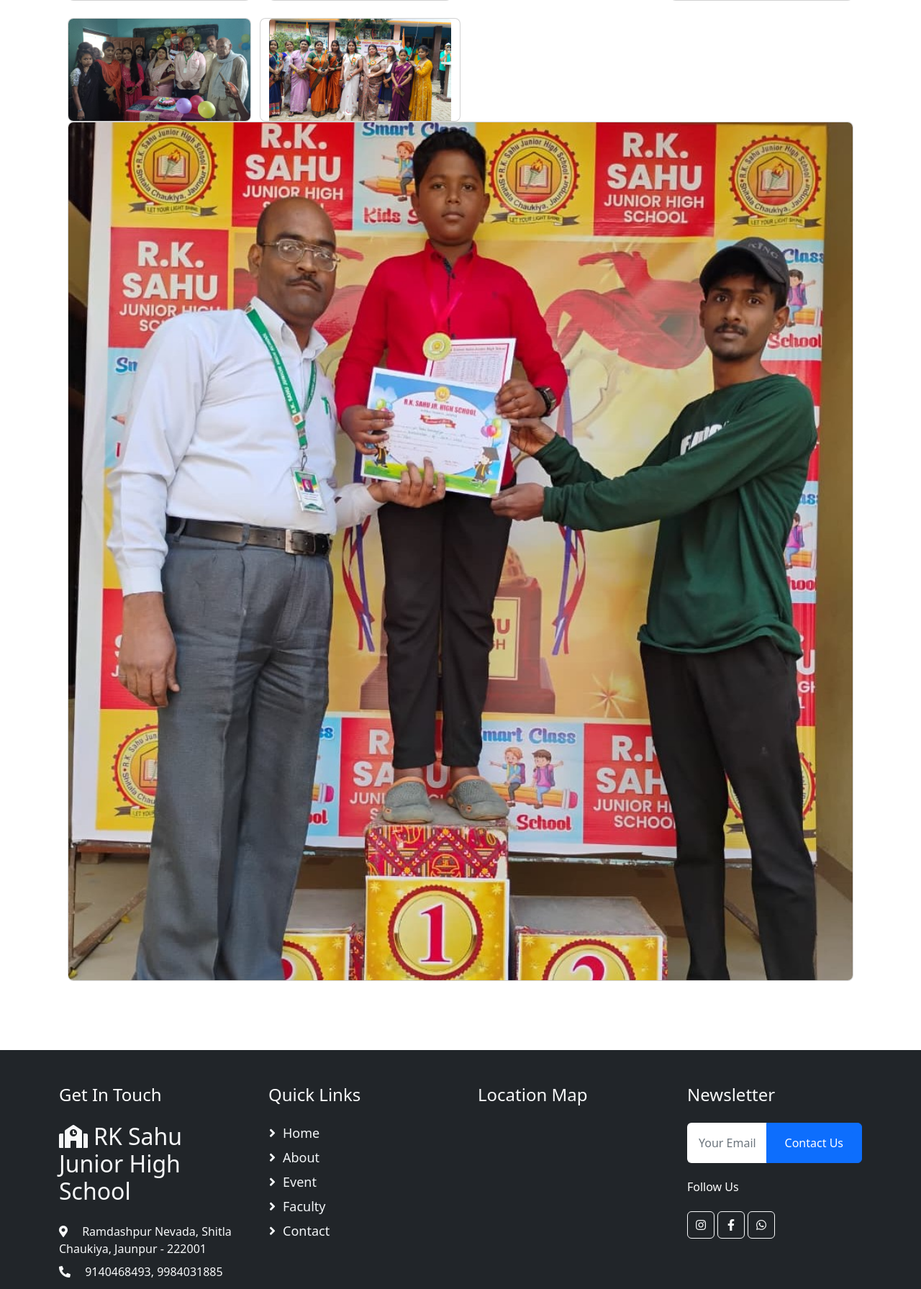
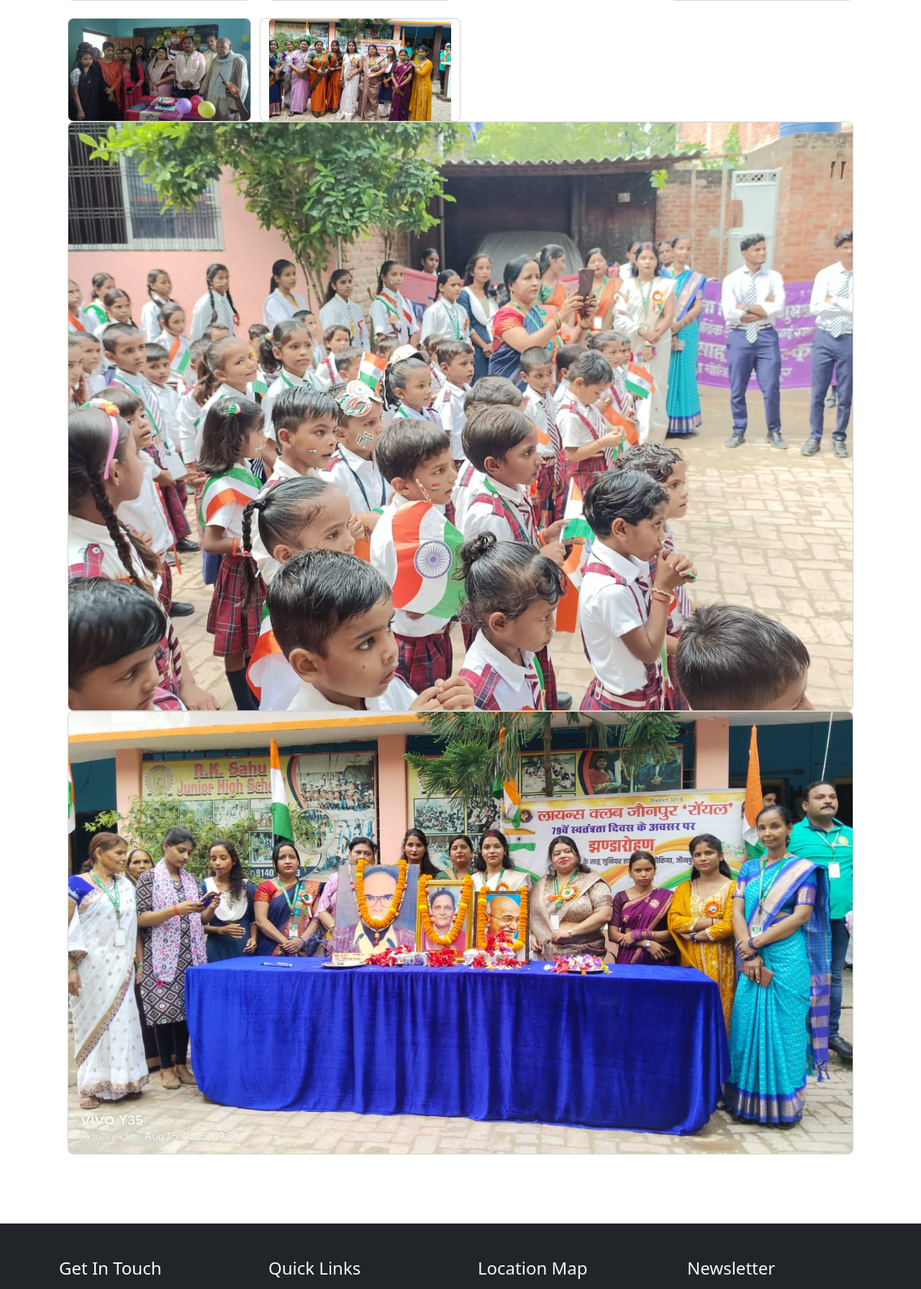
Before and after one commit to saurabhmaurya6746/rksahu, a Django app: page /event/ in a window 1280 px wide. Shown: the part 1312-3103 px from the top of the page at 72% size. Run offline with Django 5.2, Linux system fonts and the light colour scheme; some libraries are stand-ins or nearby versions; grey boxes are pictures that could not be loaded.

Commit message:
Update Event.html

```diff
--- a/myapp/templates/Event.html
+++ b/myapp/templates/Event.html
@@ -126,12 +126,18 @@
             </div>
             <div class="col">
             <div class="card event-card">
-                <a href="{% static 'img/image13.jpg' %}" target="_blank">
-                    <img src="{% static 'img/image13.jpg' %}" class="card-img-top" alt="Event 1">
+                <a href="{% static 'img/image20.jpg' %}" target="_blank">
+                    <img src="{% static 'img/image20.jpg' %}" class="card-img-top" alt="Event 1">
                 </a>
             </div>
             </div>
-
+            <div class="col">
+            <div class="card event-card">
+                <a href="{% static 'img/image21.jpg' %}" target="_blank">
+                    <img src="{% static 'img/image21.jpg' %}" class="card-img-top" alt="Event 1">
+                </a>
+            </div>
+            </div>
         </div>
 </div>
 </div>
```
